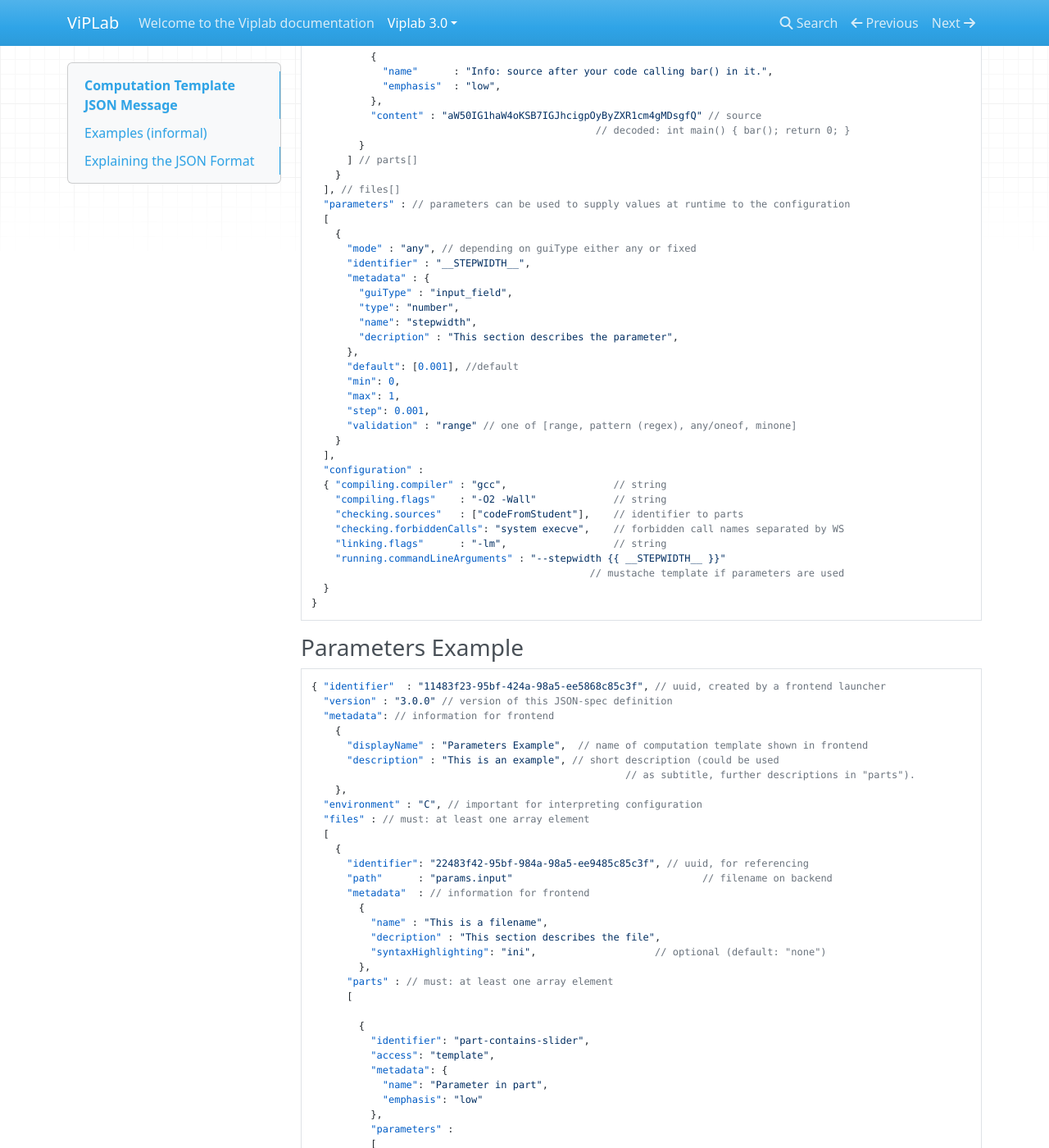
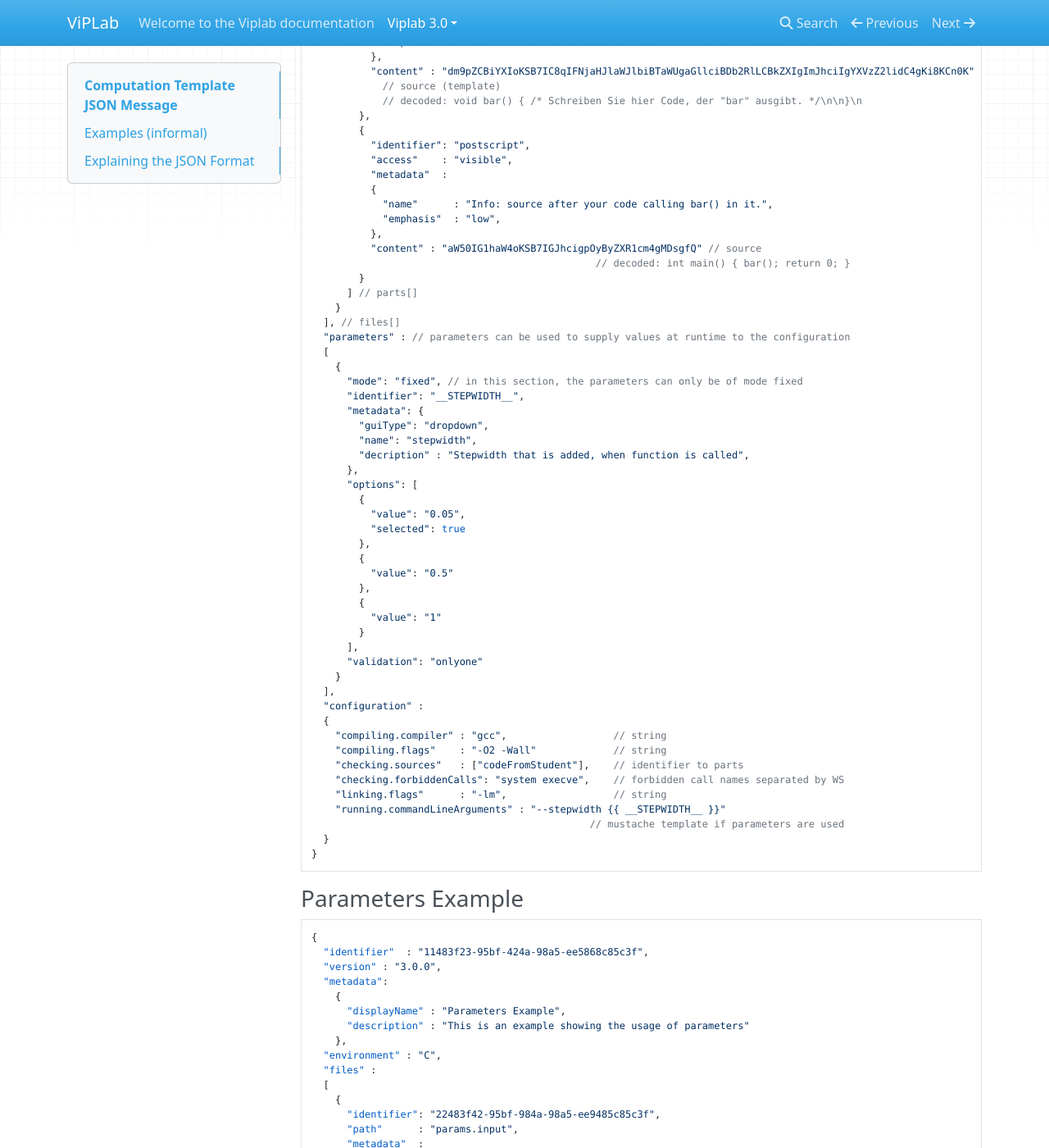
Before and after one commit to VirtualProgrammingLab/documentation, an MkDocs documentation site: the page built from docs/viplab-3.0/computation_template.md, in a window 1280 px wide and 1400 px high, scrolled down 1295 px. Shown: the whole window at 82% size. Built offline with MkDocs 1.6.1, drawn with Linux system fonts in a browser that asks for light colours; nearby versions of some CDN libraries; some of the changed text lies outside the part shown.

Commit message:
Removed file name, as path can be used; updated examples; also: parameters on top level can only be of mode fixed

````diff
--- a/docs/viplab-3.0/computation_template.md
+++ b/docs/viplab-3.0/computation_template.md
@@ -15,11 +15,21 @@
 
 ### C Student Example
 ```
+<<<<<<< HEAD:docs/viplab-3.0/computation_template.md
 { "identifier"  : "11483f23-95bf-424a-98a5-ee5868c85c3e", // uuid, created by a frontend launcher
   "version" : "3.0.0", // version of this JSON-spec definition
   "metadata": // information for frontend
     { "displayName" : "Aufgabe 1",  // name of computation template shown in frontend
       "description" : "Schreiben Sie eine C-Funktion..." // short description (could be used
+=======
+{
+  "identifier"  : "11483f23-95bf-424a-98a5-ee5868c85c3e", // uuid, created by a frontend launcher
+  "version" : "3.0.0" // version of this JSON-spec definition
+  "metadata": // information for frontend
+    {
+      "displayName" : "Aufgabe 1",  // name of computation template shown in frontend
+      "description" : "Schreiben Sie eine C-Funktion...", // short description (could be used
+>>>>>>> e97dd5c (Removed file name, as path can be used; updated examples; also: parameters on top level can only be of mode fixed):docs/viplab3.0/computation_template.md
                                                      // as subtitle, further descriptions in "parts").
     },
   "environment" : "C", // important for interpreting configuration
@@ -30,8 +40,7 @@
       "path"      : "code.c",                                // filename on backend
       "metadata"  : // information for frontend
         {
-          "name" : "This is a filename",
-          "decription" : "This section describes the file",
+          "decription" : "Programming exercise to test your knowledge of C",
           "syntaxHighlighting": "C",                    // optional (default: "none")
         },
       "parts" : // must: at least one array element
@@ -76,23 +85,31 @@
   "parameters" : // parameters can be used to supply values at runtime to the configuration
   [
     {
-      "mode" : "any", // depending on guiType either any or fixed
-      "identifier" : "__STEPWIDTH__",
-      "metadata" : {
-        "guiType" : "input_field",
-        "type": "number",
+      "mode": "fixed", // in this section, the parameters can only be of mode fixed
+      "identifier": "__STEPWIDTH__",
+      "metadata": {
+        "guiType": "dropdown",
         "name": "stepwidth",
-        "decription" : "This section describes the parameter",
+        "decription" : "Stepwidth that is added, when function is called",
       },
-      "default": [0.001], //default
-      "min": 0,
-      "max": 1,
-      "step": 0.001,
-      "validation" : "range" // one of [range, pattern (regex), any/oneof, minone]
+      "options": [
+        {
+          "value": "0.05",
+          "selected": true
+        },
+        {
+          "value": "0.5"
+        },
+        {
+          "value": "1"
+        }
+      ],
+      "validation": "onlyone"
     }
   ],
   "configuration" :
-  { "compiling.compiler" : "gcc",                  // string
+  {
+    "compiling.compiler" : "gcc",                  // string
     "compiling.flags"    : "-O2 -Wall"             // string
     "checking.sources"   : ["codeFromStudent"],    // identifier to parts
     "checking.forbiddenCalls": "system execve",    // forbidden call names separated by WS
@@ -105,27 +122,25 @@
 
 ### Parameters Example
 ```
-{ "identifier"  : "11483f23-95bf-424a-98a5-ee5868c85c3f", // uuid, created by a frontend launcher
-  "version" : "3.0.0" // version of this JSON-spec definition
-  "metadata": // information for frontend
+{
+  "identifier"  : "11483f23-95bf-424a-98a5-ee5868c85c3f",
+  "version" : "3.0.0",
+  "metadata":
     {
-      "displayName" : "Parameters Example",  // name of computation template shown in frontend
-      "description" : "This is an example", // short description (could be used
-                                                     // as subtitle, further descriptions in "parts").
+      "displayName" : "Parameters Example",
+      "description" : "This is an example showing the usage of parameters"
     },
-  "environment" : "C", // important for interpreting configuration
-  "files" : // must: at least one array element
+  "environment" : "C",
+  "files" :
   [
     {
-      "identifier": "22483f42-95bf-984a-98a5-ee9485c85c3f", // uuid, for referencing
-      "path"      : "params.input"                                // filename on backend
-      "metadata"  : // information for frontend
+      "identifier": "22483f42-95bf-984a-98a5-ee9485c85c3f",
+      "path"      : "params.input",
+      "metadata"  :
         {
-          "name" : "This is a filename",
-          "decription" : "This section describes the file",
-          "syntaxHighlighting": "ini",                    // optional (default: "none")
+          "syntaxHighlighting": "ini"
         },
-      "parts" : // must: at least one array element
+      "parts" :
       [
 
         {
@@ -144,7 +159,7 @@
                 "guiType" : "slider",
                 "name": "temperature",
                 "vertical": false,
-                "decription" : "This section describes the parameter",
+                "decription" : "Select temperature value as parameter for code execution"
               },
               "default": [
                 10
@@ -162,8 +177,7 @@
           "access"    : "template",
           "metadata"  :
               {
-                "name"      : "params.input file",
-                "decription" : "This section describes the file",
+                "name"      : "params.input file"
               },
           "parameters":
           [
@@ -173,7 +187,7 @@
               "metadata" : {
                 "guiType": "checkbox",
                 "name": "options",
-                "decription" : "This section describes the parameter",
+                "decription" : "Select output type"
               },
               "options": [
                 {
@@ -187,7 +201,7 @@
                   "value" : "make_plot"
                 }
               ],
-              "validation": "any"
+              "validation": "anyof"
             },
             {
               "mode" : "fixed",
@@ -195,7 +209,7 @@
               "metadata" : {
                 "guiType": "radio",
                 "name": "backend",
-                "decription" : "This section describes the parameter",
+                "decription" : "Select execution type",
               },
               "options": [
                 {
@@ -221,7 +235,7 @@
               "metadata" : {
                 "guiType": "dropdown",
                 "name": "model",
-                "decription" : "This section describes the parameter",
+                "decription" : "Select model for execution"
               },
               "options": [
                 {
@@ -253,7 +267,7 @@
               "metadata" : {
                 "guiType": "dropdown",
                 "name": "model",
-                "decription" : "This section describes the parameter",
+                "decription" : "Select model for execution"
               },
               "options": [
                 {
@@ -279,7 +293,7 @@
                   "disabled" : true
                 }
               ],
-              "validation": "any"
+              "validation": "anyof"
             },
             {
               "mode" : "fixed",
@@ -287,7 +301,7 @@
               "metadata" : {
                 "guiType": "toggle",
                 "name": "options",
-                "decription" : "This section describes the parameter",
+                "decription" : "Select output type"
               },
               "options": [
                 {
@@ -301,7 +315,7 @@
                   "value" : "make_plot"
                 }
               ],
-              "validation": "any"
+              "validation": "anyof"
             },
             {
               "mode" : "any",
@@ -310,7 +324,7 @@
                 "guiType" : "slider",
                 "name": "temperature",
                 "vertical": true,
-                "decription" : "This section describes the parameter",
+                "decription" : "Select temperature value as parameter for code execution"
               },
               "default": [
                 25,
@@ -329,11 +343,10 @@
                 "guiType" : "input_field",
                 "type": "text",
                 "name": "file_name",
-                "decription" : "This section describes the parameter",
+                "decription" : "Enter the file name"
               },
               "default" : [""],
-              "validation": "pattern",
-              "pattern": "^a[a-z]+$"
+              "validation": "pattern"
             },
             {
               "mode" : "any",
@@ -342,12 +355,11 @@
                 "guiType" : "input_field",
                 "type": "text",
                 "name": "file_name",
-                "decription" : "This section describes the parameter",
+                "decription" : "Enter another the file name"
               },
               "maxlength": 200,
               "default" : [""],
-              "validation": "pattern",
-              "pattern": "^EXAMPLE[a-z]+$"
+              "validation": "pattern"
             },
             {
               "mode" : "any",
@@ -356,7 +368,7 @@
                 "guiType" : "input_field",
                 "type": "number",
                 "name": "time_delay",
-                "decription" : "This section describes the parameter",
+                "decription" : "Enter the time delay for execution"
               },
               "default": [10],
               "min": 0,
@@ -370,20 +382,19 @@
               "metadata" : {
                 "guiType" : "editor",
                 "name": "code 1",
-                "decription" : "This section describes the parameter",
+                "decription" : "Enter additional code"
               },
               "default": ["I2luY2x1ZGUgPHN0ZGlvLmg-Cg"],
-              "validation": "pattern",
-              "pattern": "^a[a-z]+b$"
-            },
+              "validation": "pattern"
+            }
           ],
             "content"   : ""
-         }
-      ] // parts[]
+        }
+      ]
     }
-  ], // files[]
+  ],
   "configuration" :
-    { "resources.image"  : "name://git.iws.uni-stuttgart.de:4567/dumux-repositories/dumux-docker/viplab/test",
+    { "resources.image"  : "name",
       "resources.volume" : "/data/shared",
       "resources.memory" : "1g",
       "resources.numCPUs" : 1,
@@ -407,7 +418,7 @@
 |metadata --viewer | one or more (list) of {"Image", "ParaView", "ViPLabGraphics"} | opt | When given, specific file extension, like ".vtu" are interpreted by the frontend for displaying results. Otherwise files are only downloadable. | | |
 |environment |one of {"C", "C++", "Java", "Matlab", "Octave", "Container", "DuMuX"} | must | Specifies the environment used for the Computation. It defines language, runtime, libraries and tools | | |
 |files | [ {...}, {...}, ... ] |must |array containing [File objects](#json-objects-in-files): there has to be at least one element | | |
-|parameters | [{...}, {...}, ...] | opt | Parameters can be used to supply values at runtime to the configuration. Each parameter has a unique identifier (as string) and is a [Parameter object](#json-object-parameter). | For security reasons free text *gui_type*, i.e., text input field or editor, are not allowed here. |
+|parameters | [{...}, {...}, ...] | opt | Parameters can be used to supply values at runtime to the configuration. Each parameter has a unique identifier (as string) and is a [Parameter object](#json-object-parameter). | For security reasons free text *guiType*, i.e., text input field or editor, are not allowed here. The only allowed parameters are those, that have mode set to fixed |
 |configuration | struct |opt/must (depends on environment) | Environment specific configurations | Different phases can be configured like compiling, checking (for legal function calls in source code), ... |
 |configuration --compiling.sources | [FILE_ID, FILE_ID, ...] | must | Array of identifiers of [JSON File objects](#json-objects-in-files). Explicit compilation (only referenced sources will be compiled). | for **C, C++, Java**; The frontend should suggest defaults here, e.g. by suited file suffix ('.c', '.cpp', '.java'). |  name/path (Java) for implicit compiling? check backend?|
 |configuration --compiling.compiler |string |must |compiler to be used, e.g. "gcc" | for **C, C++** | |
@@ -528,7 +539,6 @@
 |Key |Type (an enum default is marked by _italics_) |Opt / Must |Description|Comment
 |----|----------------------------------------------|-----------|-----------|-------
 |syntaxHighlighting | string (*text*) | opt | Mode of the ace editor. List can be found in on [github](https://github.com/ajaxorg/ace/tree/master/lib/ace/mode) | Examples: "ini", "c_cpp", "matlab", "java". See also [Ace demo](http://ajaxorg.github.io/ace-builds/kitchen-sink.html) |
-|name | string (*text*) | must | name of the file | |
 |decription | string (*text*) | opt | description of the file | |
 
 ### JSON objects in parts
````
